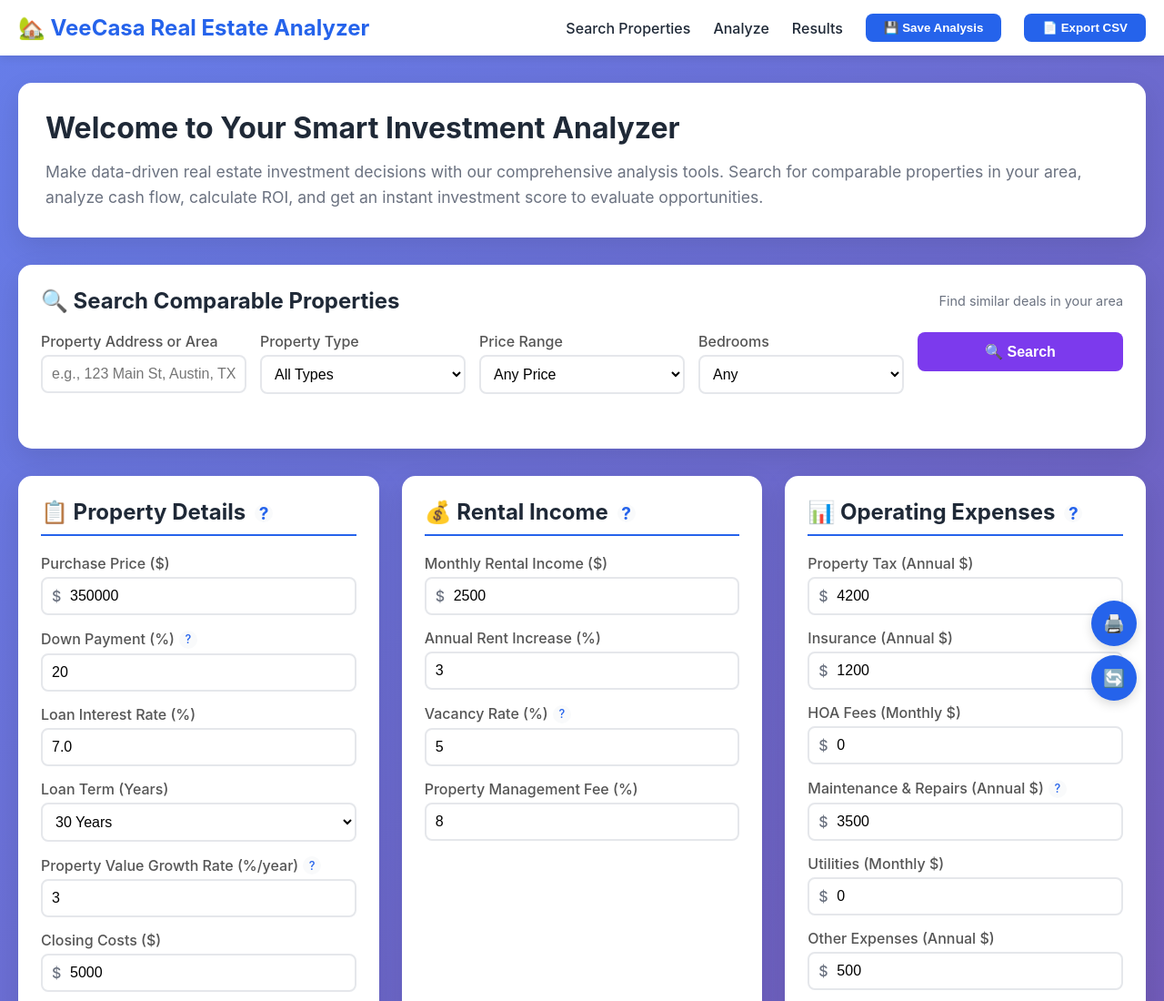
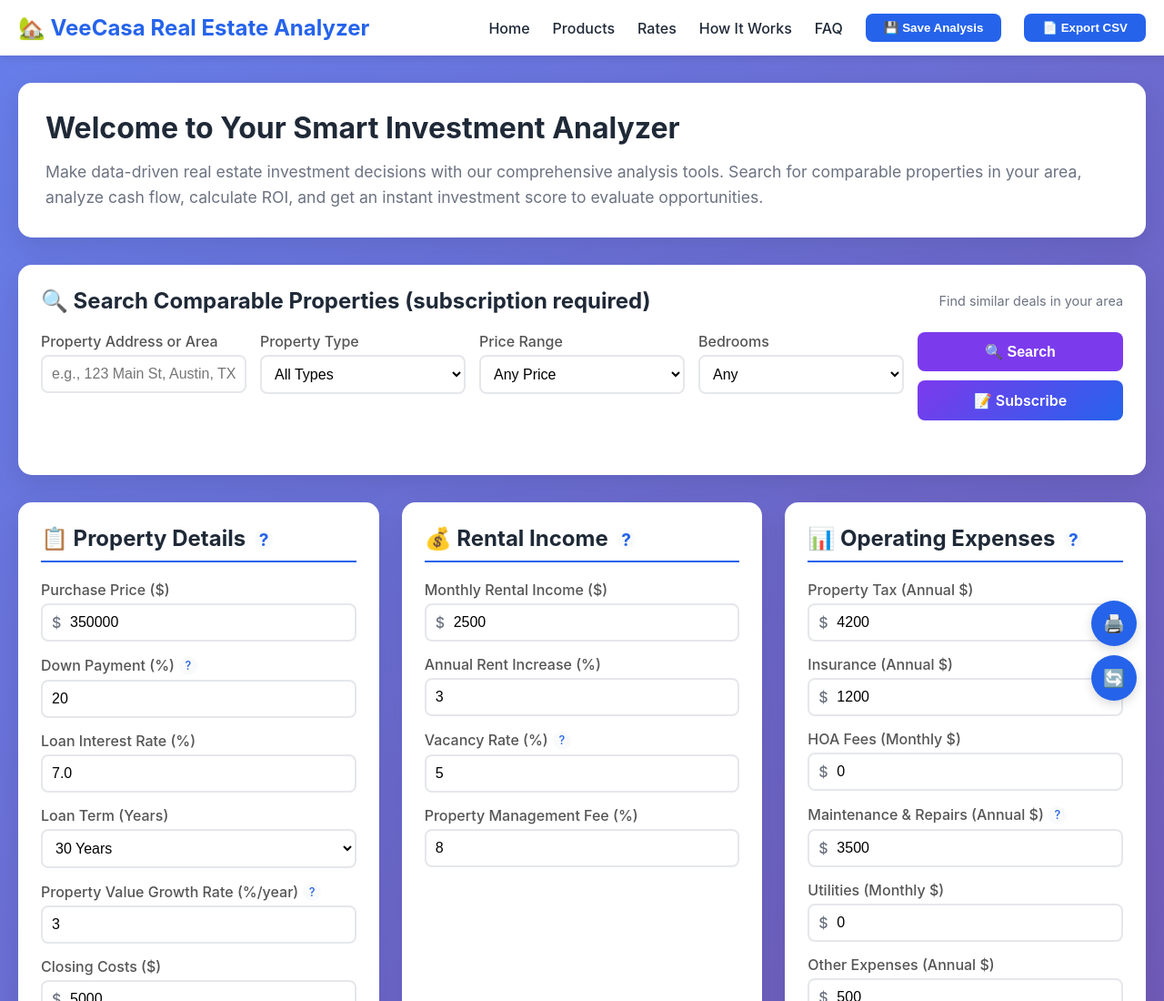
Before and after one commit to cjanxtlvl-tech/deal_analyzer, a website: page real-estate-analysis.html in a window 1280 px wide. Shown: the top 1100 px of the page at 91% size. Drawn offline with Linux system fonts and the light colour scheme.

Commit message:
Update nav links and add subscribe CTA in property search

```diff
--- a/real-estate-analysis.html
+++ b/real-estate-analysis.html
@@ -261,6 +261,16 @@
             box-shadow: 0 5px 15px rgba(124, 58, 237, 0.3);
         }
 
+        .subscribe-btn {
+            margin-top: 10px;
+            background: linear-gradient(135deg, var(--secondary), var(--primary));
+            text-decoration: none;
+        }
+
+        .subscribe-btn:hover {
+            box-shadow: 0 8px 20px rgba(124, 58, 237, 0.3);
+        }
+
         /* Search Results */
         .search-results {
             display: none;
@@ -881,9 +891,11 @@
                 🏡 VeeCasa Real Estate Analyzer
             </div>
             <div class="nav-links">
-                <a href="#search">Search Properties</a>
-                <a href="#analyze">Analyze</a>
-                <a href="#results">Results</a>
+                <a href="https://veecasa.com">Home</a>
+                <a href="https://veecasa.com/form/">Products</a>
+                <a href="https://veecasa.com/#rates">Rates</a>
+                <a href="https://veecasa.com/#how-it-works">How It Works</a>
+                <a href="https://veecasa.com/#faq">FAQ</a>
                 <button class="save-btn" onclick="saveAnalysis()">💾 Save Analysis</button>
                 <button class="save-btn" onclick="exportReportCSV()">📄 Export CSV</button>
             </div>
@@ -900,7 +912,7 @@
         <!-- Property Search Section -->
         <div id="search" class="search-section">
             <div class="search-header">
-                <h2>🔍 Search Comparable Properties</h2>
+                <h2>🔍 Search Comparable Properties (subscription required)</h2>
                 <span style="color: #6b7280; font-size: 0.9em;">Find similar deals in your area</span>
             </div>
 
@@ -945,6 +957,9 @@
                     <button class="search-btn" onclick="searchProperties()">
                         🔍 Search
                     </button>
+                    <a class="search-btn subscribe-btn" href="https://veecasa.com/contact-us/" target="_blank" rel="noopener noreferrer">
+                        📝 Subscribe
+                    </a>
                 </div>
             </div>
 
--- a/styles.css
+++ b/styles.css
@@ -236,6 +236,16 @@
         .search-btn:hover {
             transform: translateY(-2px);
             box-shadow: 0 8px 20px rgba(18, 50, 107, 0.35);
+        }
+
+        .subscribe-btn {
+            margin-top: 10px;
+            background: linear-gradient(135deg, var(--secondary), var(--primary));
+            text-decoration: none;
+        }
+
+        .subscribe-btn:hover {
+            box-shadow: 0 8px 20px rgba(11, 95, 255, 0.3);
         }
 
         /* Search Results */
```
Also changed, not shown: index.html (+9 -6 lines).
